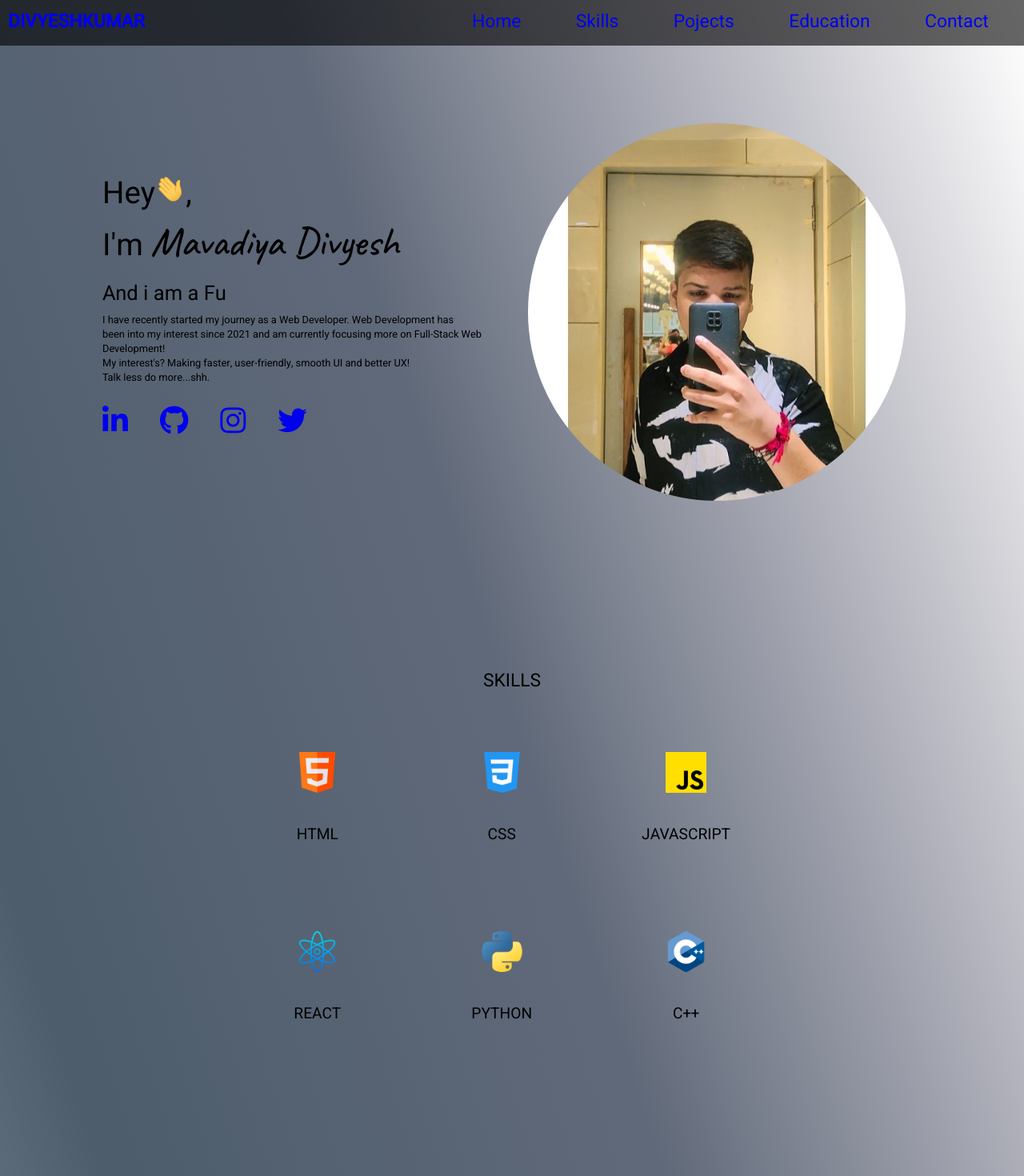
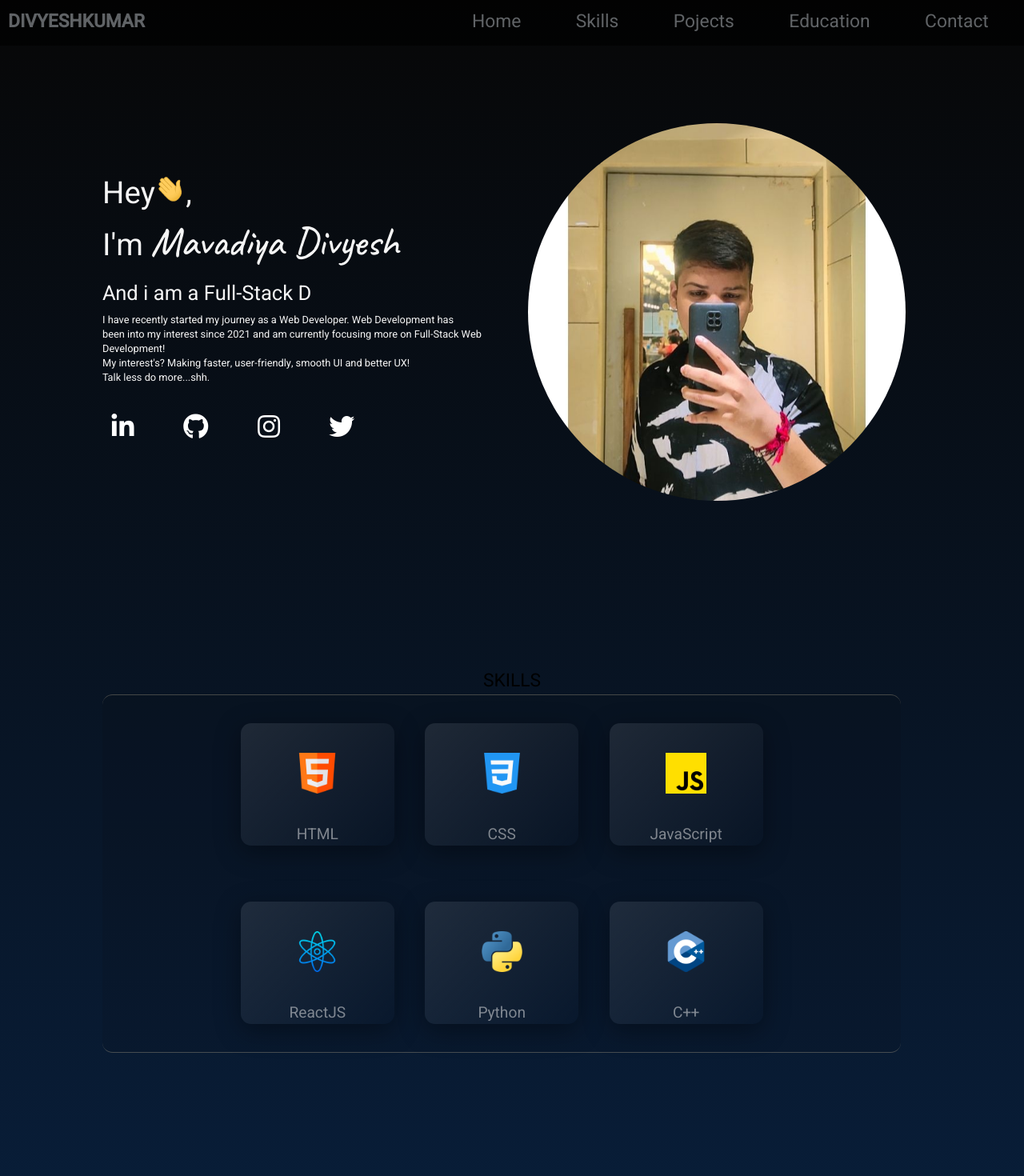
Before and after one commit to codewithdivu/my-personal-portfolio, a React (Create React App) app: page / in a window 1280 px wide. Shown: the top 1470 px of the page at 80% size. Built offline with nearby package versions, Linux system fonts and the light colour scheme.

Commit message:
upto this....all the things are done

```diff
--- a/package.json
+++ b/package.json
@@ -13,6 +13,7 @@
     "react-dom": "^18.2.0",
     "react-router-dom": "^6.4.0",
     "react-scripts": "5.0.1",
+    "react-scroll-section": "^3.1.0",
     "react-simple-typewriter": "^4.0.2",
     "react-swipeable": "^7.0.0",
     "web-vitals": "^2.1.4"
--- a/src/Components/mainInfo.jsx
+++ b/src/Components/mainInfo.jsx
@@ -40,9 +40,9 @@ const MainInfo = () => {
                   deleteSpeed={50}
                   delaySpeed={1000}
                   words={[
+                    "Student",
                     "Software Developer",
-                    "Web Developer",
-                    "Full-stack Developer",
+                    "Full-Stack Developer",
                   ]}
                 />{" "}
               </span>
--- a/src/Components/navbar.jsx
+++ b/src/Components/navbar.jsx
@@ -12,7 +12,7 @@ const Navbar = () => {
         <div className="navbar-list">
           <ul className="navbar-items">
             <li>
-              <a href="#" className="navbar-link">
+              <a href="#" className="navbar-link active">
                 Home
               </a>
             </li>
--- a/src/Components/skills.jsx
+++ b/src/Components/skills.jsx
@@ -17,17 +17,17 @@ const Skills = () => {
             </div>
             <div>
               <img src="./images/javascript.png" alt="javascript" />
-              <p>JAVASCRIPT</p>
+              <p>JavaScript</p>
             </div>
           </div>
           <div className="second-row-skill">
             <div>
               <img src="./images/react.png" alt="react" />
-              <p>REACT</p>
+              <p>ReactJS</p>
             </div>
             <div>
               <img src="./images/python.png" alt="python" />
-              <p>PYTHON</p>
+              <p>Python</p>
             </div>
             <div>
               <img src="./images/cpp.png" alt="cpp" />
--- a/src/index.css
+++ b/src/index.css
@@ -1,4 +1,5 @@
-@import url("https://fonts.googleapis.com/css2?family=Heebo:wght@400;500&display=swap");
+/* @import url("https://fonts.googleapis.com/css2?family=Heebo:wght@400;500&display=swap"); */
+@import url("https://fonts.googleapis.com/css2?family=Caveat:wght@500&family=Heebo:wght@300;400;500&display=swap");
 @import url("https://fonts.googleapis.com/css2?family=Caveat:wght@500&family=Heebo:wght@400;500&display=swap");
 
 * {
@@ -11,12 +12,12 @@
 body {
   transition: background-color 1s ease;
   background-color: rgba(20, 21, 22, 255);
-  /* background-image: repeating-linear-gradient(
+  background-image: repeating-linear-gradient(
     rgb(7, 7, 7),
     rgb(9, 36, 71),
     rgb(7, 7, 7)
-  ); */
-  background-image: linear-gradient(
+  );
+  /* background-image: linear-gradient(
     to right top,
     #bdc3c7,
     #9fa8af,
@@ -30,12 +31,12 @@ body {
     #afb0ba,
     #d7d7dc,
     #ffffff
-  );
+  ); */
 }
 
 html {
   font-size: 142.5%;
-  /* scroll-behavior: smooth; */
+  scroll-behavior: smooth;
 }
 
 a {
@@ -59,6 +60,11 @@ ul {
   background-color: rgba(0, 0, 0, 0.6);
 }
 
+.nav-log {
+  color: rgba(240, 248, 255, 0.397);
+  /* color: white; */
+}
+
 .navbar-list {
   /* display: flex; */
 }
@@ -67,7 +73,14 @@ ul {
 }
 .navbar-link {
   cursor: pointer;
+  /* color: white; */
+  color: rgba(240, 248, 255, 0.397);
   padding: 0 1.5rem;
+}
+.navbar-link:hover {
+  text-underline-offset: 6px;
+  color: aliceblue;
+  transform: scale(3.1);
 }
 
 /* MAIN INFO CSS  */
@@ -81,6 +94,7 @@ ul {
   padding-left: 10vw;
   padding-right: 10vw;
   padding-bottom: 50px;
+  color: whitesmoke;
 }
 
 .left-home {
@@ -127,7 +141,49 @@ ul {
 }
 .social-menu ul li {
   margin: 20px 40px 20px 0;
-  font-size: 160%;
+  max-width: 100%;
+  font-size: 185%;
+}
+.social-menu ul li .fab {
+  font-size: 2.5vmax;
+  line-height: 4vmax;
+  transition: 0.3s;
+  color: #ffffff;
+}
+.social-menu ul li .fab:hover {
+  color: #fff;
+}
+.social-menu ul li a {
+  position: relative;
+  display: block;
+  width: 4vmax;
+  height: 4vmax;
+  border-radius: 50%;
+  text-align: center;
+  transition: 0.6s;
+}
+
+.social-menu ul li a:hover {
+  transform: translate(0, -10%);
+}
+.social-menu ul li:nth-child(1) a:hover {
+  background-color: #014970;
+}
+.social-menu ul li:nth-child(2) a:hover {
+  background-color: #323131;
+}
+.social-menu ul li:nth-child(3) a:hover {
+  background: radial-gradient(
+    circle at 30% 107%,
+    #fdf497 0%,
+    #fdf497 5%,
+    #fd5949 45%,
+    #d6249f 60%,
+    #285aeb 90%
+  );
+}
+.social-menu ul li:nth-child(4) a:hover {
+  background-color: #1da1f2;
 }
 
 /* skills */
@@ -139,6 +195,8 @@ ul {
   padding-left: 10vw;
   padding-right: 10vw;
   padding-bottom: 50px;
+  /* color: rgba(240, 248, 255, 0.397); */
+
   /* background-color: darkslateblue; */
 }
 
@@ -157,6 +215,10 @@ ul {
   align-items: center;
   width: 78vmax;
   height: 35vmax;
+  background: rgba(15, 15, 15, 0.097);
+  border-bottom: 1px solid rgba(245, 222, 179, 0.255);
+  border-top: 1px solid rgba(245, 222, 179, 0.255);
+  border-radius: 1vmax;
 }
 
 .first-row-skill,
@@ -164,6 +226,7 @@ ul {
   margin: auto;
   display: flex;
   gap: 3vmax;
+  transition: all 0.6s ease-in-out 0.4;
 }
 
 .first-row-skill div,
@@ -174,12 +237,31 @@ ul {
   justify-content: center;
   width: 15vmax;
   height: 12vmax;
+  background: linear-gradient(
+    135deg,
+    rgba(255, 255, 255, 0.093),
+    rgba(255, 255, 255, 0)
+  );
+  box-shadow: 0 8px 32px 0 rgba(0, 0, 0, 0.37);
+  border-radius: 1vmax;
+  transition: all 0.3s ease-in-out 0.1s;
 }
 .first-row-skill p,
 .second-row-skill p {
   font-size: 1.5vmax;
   display: flex;
   justify-content: center;
+  color: #f1f1f17f;
+}
+
+@media (hover: hover) {
+  .first-row-skill div:hover,
+  .second-row-skill div:hover {
+    transition: all 0.2s ease-in-out 0.1s;
+
+    width: 15.5vmax;
+    height: 12.5vmax;
+  }
 }
 
 .skills img {
@@ -197,8 +279,10 @@ ul {
   padding-left: 10vw;
   padding-right: 10vw;
   padding-bottom: 50px;
+  color: white;
   /* background-color: darkgray; */
 }
+
 .education-heading {
   display: flex;
   max-height: 100%;
@@ -209,8 +293,11 @@ ul {
   flex-direction: column;
   align-items: center;
   width: 79vw;
-  height: 42vmax;
+  height: 41vmax;
   border-radius: 1vmax;
+  background: rgba(15, 15, 15, 0.097);
+  border-bottom: 1px solid rgba(245, 222, 179, 0.255);
+  border-top: 1px solid rgba(245, 222, 179, 0.255);
 }
 .education-subdiv {
   margin-top: 2vmax;
@@ -221,7 +308,7 @@ ul {
     rgba(255, 255, 255, 0.093),
     rgba(255, 255, 255, 0)
   );
-  box-shadow: 0 8px 32px 0 rgba(50, 122, 181, 0.37);
+  box-shadow: 0 8px 32px 0 rgba(0, 0, 0, 0.37);
   width: 75vw;
   height: 11vmax;
   border-radius: 1vmax;
@@ -246,7 +333,7 @@ ul {
 }
 
 .education-div span {
-  color: rgba(63, 46, 177, 0.607);
+  color: rgba(221, 218, 239, 0.607);
   font-size: 1.3vmax;
 }
 .education-status {
@@ -271,6 +358,11 @@ ul {
   padding-right: 10vw;
   padding-bottom: 50px;
   display: flex;
+  background-image: linear-gradient(
+    rgba(255, 255, 255, 0),
+    rgba(255, 255, 255, 0),
+    rgb(5, 75, 120)
+  );
   /* background-color: darkorchid; */
 }
 
@@ -470,7 +562,6 @@ textarea:-webkit-autofill:focus {
   }
 }
 
-
 /* projects */
 
 .project {
```
Also changed, not shown: 1 other file (tests, documents, lock files or other folders).
